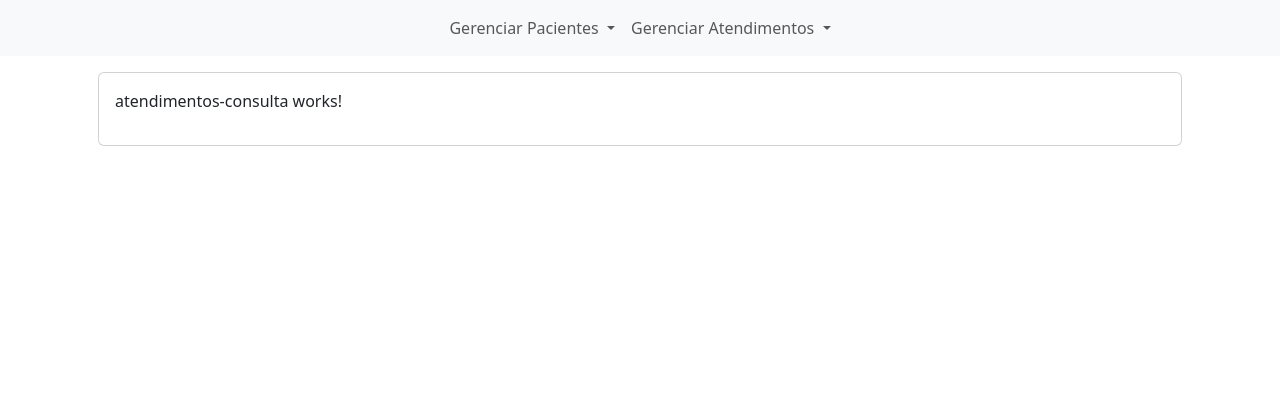
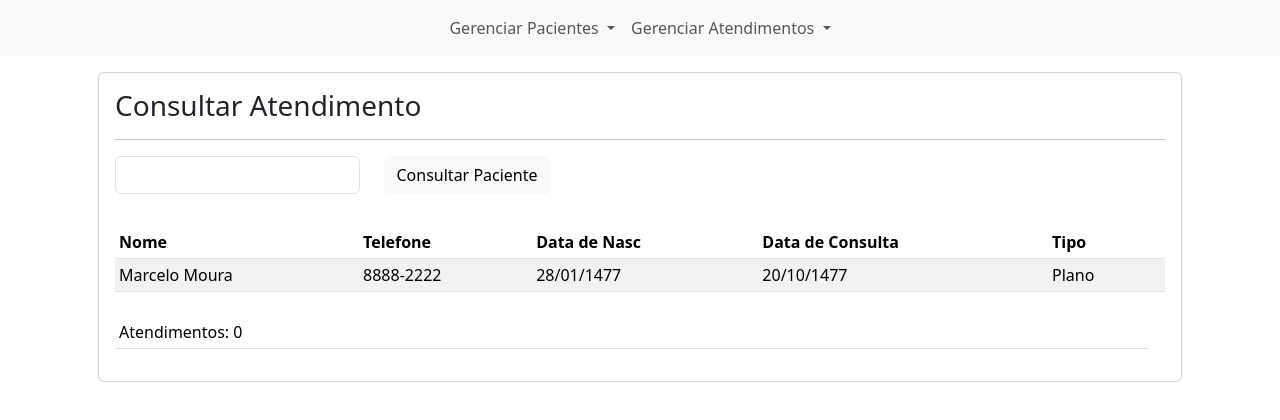
Before and after one commit to marcelogmoura/api_consultorio-front, an Angular app: page /atendimentos-consulta in a window 1280 px wide. Shown: the top 420 px of the page. Built offline with nearby package versions, Linux system fonts and the light colour scheme.

Commit message:
paginas html criadas

```diff
--- a/src/app/components/atendimentos-cadastro/atendimentos-cadastro.component.html
+++ b/src/app/components/atendimentos-cadastro/atendimentos-cadastro.component.html
@@ -25,29 +25,23 @@
         </div><br>
 
         <div class="col-md-2">
-            <label>Quantidade:</label>
-            <input type="number" class="form-control" />
-        </div><br>
-
-        <div class="col-md-2">
             <label>Data:</label>
             <input type="date" class="form-control" />
         </div><br>
 
     <div class="row mb-2">
-        <div class="col-md-12">
+        <div class="col-md-6">
             <label>Observações:</label>
             <textarea class="form-control"></textarea>
         </div>
-    </div>
+    </div><br>
 
 
     <div class="row mb-2">
         <div class="col-md-12">
             <input type="submit" class="btn btn-success me-2"
-                   value="Realizar Cadastro"/>
-            <a class="btn btn-light" routerLink="/movimentacoes-
-                      consulta">Ir para a consulta</a>
+                   value="Cadastrar"/>
+
         </div>
     </div>
 
--- a/src/app/components/atendimentos-consulta/atendimentos-consulta.component.html
+++ b/src/app/components/atendimentos-consulta/atendimentos-consulta.component.html
@@ -1 +1,59 @@
-<p>atendimentos-consulta works!</p>
+
+
+<div>
+
+  <h5 class="fs-3">Consultar Atendimento</h5>
+  <p> </p>
+  <hr />
+
+
+  <form>
+    <div class="row mb-2">
+
+        <div class="col-md-3">
+            <input type="text" class="form-control"/>
+        </div>
+        <div class="col-md-2">
+            <input type="submit" class="btn btn-light"
+                   value="Consultar Paciente"/>
+        </div>
+    </div><br>
+</form>
+
+<div class="table-responsive">
+  <table class="table table-sm table-striped table-hover">
+      <thead>
+          <tr>
+              <th>Nome</th>
+              <th>Telefone</th>
+              <th>Data de Nasc</th>
+              <th>Data de Consulta</th>
+              <th>Tipo</th>
+              <th></th>
+          </tr>
+      </thead>
+      <tbody>
+          <tr>
+              <td>Marcelo Moura</td>
+              <td>8888-2222</td>
+              <td>28/01/1477</td>
+              <td>20/10/1477</td>
+              <td>Plano</td>
+              <td>
+
+              </td>
+          </tr>
+      </tbody><br>
+      <tfoot>
+          <tr>
+              <td colspan="5">
+                  Atendimentos: 0
+              </td>
+          </tr>
+      </tfoot>
+  </table>
+</div>
+
+
+
+</div>
```
